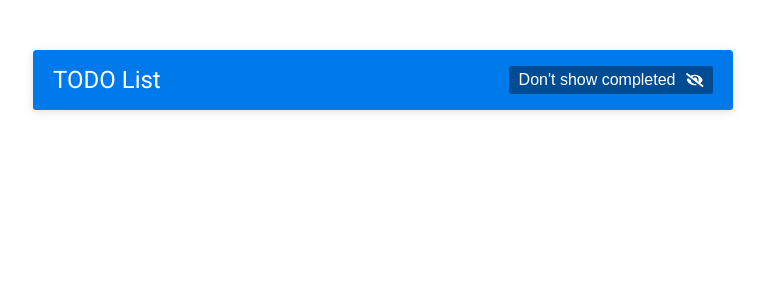
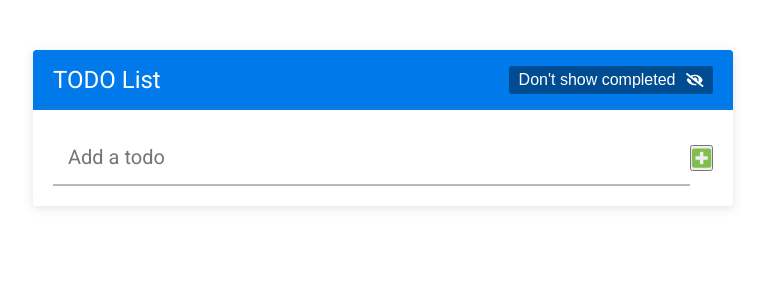
Before and after one commit to fabricio-garcia/todo-js, a React (Create React App) app: page / in a window 1280 px wide. Shown: the top 300 px of the page, without its empty margins (257-1022 px from the left). Built offline with nearby package versions, Linux system fonts and the light colour scheme.

Commit message:
✨ feat: Create FormTodos component
Handle state using hooks and handle unique id for each todo usin uuid package

```diff
--- a/package.json
+++ b/package.json
@@ -12,6 +12,7 @@
     "react": "^17.0.1",
     "react-dom": "^17.0.1",
     "react-scripts": "4.0.3",
+    "uuid": "^3.4.0",
     "web-vitals": "^1.0.1"
   },
   "scripts": {
--- a/src/App.css
+++ b/src/App.css
@@ -51,7 +51,7 @@
 }
 
 /* * --- --- ---  FORM: ADD --- --- --- */
-.form__todos {
+.form-todos {
   display: flex;
   justify-content: space-between;
   align-items: center;
@@ -60,7 +60,7 @@
   box-shadow: 0 2px 10px rgba(139, 139, 139, 0.25);
 }
 
-.form__todos__input {
+.form-todos__input {
   border: none;
   padding: 15px;
   width: 100%;
@@ -69,12 +69,12 @@
   border-bottom: 2px solid #b8b8b8;
 }
 
-.form__todos__input:focus {
+.form-todos__input:focus {
   outline: none;
   border-bottom: 2px solid var(--blue);
 }
 
-.form__todos__btn {
+.form-todos__btn {
   position: absolute;
   bottom: 40px;
   right: 20px;
@@ -83,7 +83,7 @@
   cursor: pointer;
 }
 
-.form__todos_icon-btn {
+.form-todos__icon-btn {
   font-size: 22px;
   color: var(--green);
 }
--- a/src/App.js
+++ b/src/App.js
@@ -1,10 +1,33 @@
+import React, { useState } from 'react';
 import Header from './components/Header';
+import FormTodos from './components/FormTodos';
 import './App.css';
 
 const App = () => {
+  const [todos, changeTodos] = useState([
+    {
+      id: 1,
+      text: 'Todo 1',
+      completed: false,
+    },
+    {
+      id: 1,
+      text: 'Todo 2',
+      completed: false,
+    },
+    {
+      id: 1,
+      text: 'Todo 3',
+      completed: true,
+    },
+  ]);
+
+  console.log(todos);
+
   return (
     <div className="container">
       <Header />
+      <FormTodos todos={todos} changeTodos={changeTodos} />
     </div>
   );
 };
--- /dev/null
+++ b/src/components/FormTodos.jsx
@@ -0,0 +1,41 @@
+import React, { useState } from 'react';
+import {v4 as uuidv4} from 'uuid';
+import { FontAwesomeIcon } from '@fortawesome/react-fontawesome';
+import { faPlusSquare } from '@fortawesome/free-solid-svg-icons';
+
+const FormTodos = ({ todos, changeTodos }) => {
+  const [todoInput, changeTodoInput] = useState('');
+
+  const handleInput = e => {
+    changeTodoInput(e.target.value);
+  };
+
+  const handleSubmit = e => {
+    e.preventDefault();
+    changeTodos([
+      ...todos,
+      {
+        id: uuidv4(),
+        text: todoInput,
+        completed: false,
+      },
+    ]);
+  };
+
+  return (
+    <form action="" className="form-todos" onSubmit={handleSubmit}>
+      <input
+        type="text"
+        className="form-todos__input"
+        placeholder="Add a todo"
+        value={todoInput}
+        onChange={e => handleInput(e)}
+      />
+      <button type="submit" className="form-todos__button">
+        <FontAwesomeIcon icon={faPlusSquare} className="form-todos__icon-btn" />
+      </button>
+    </form>
+  );
+};
+
+export default FormTodos;
```
Also changed, not shown: 1 other file (tests, documents, lock files or other folders).
